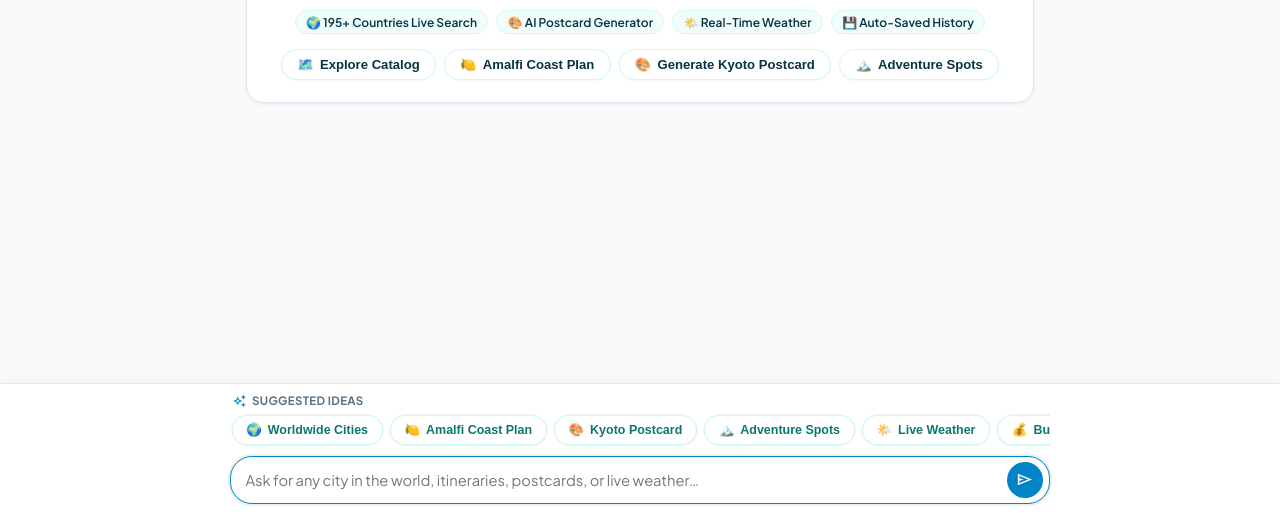
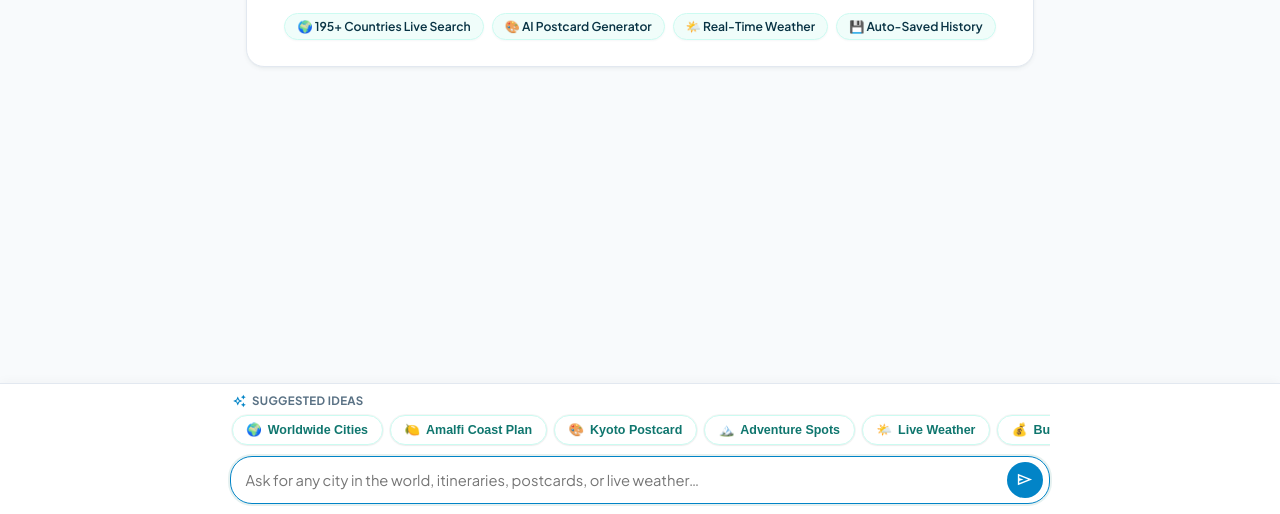
Before and after one commit to rezkyrevansyah/buildwithgemini-wanderlust-illustrator, a website: page wanderlust-illustrator/frontend/static/index.html in a window 1280 px wide. Shown: the part 286-800 px from the top of the page. Drawn offline with nearby package versions, Linux system fonts and the light colour scheme.

Commit message:
feat(ui): convert welcome card to pure onboarding greeting without suggestion buttons

```diff
--- a/wanderlust-illustrator/frontend/static/index.html
+++ b/wanderlust-illustrator/frontend/static/index.html
@@ -307,52 +307,21 @@
     justify-content: center;
     gap: 0.5rem;
     flex-wrap: wrap;
-    margin: 0.85rem 0 0.5rem;
+    margin: 1rem 0 0.25rem;
   }
 
   .welcome-pill {
-    font-size: 0.75rem;
+    font-size: 0.76rem;
     font-weight: 600;
-    padding: 0.22rem 0.65rem;
-    border-radius: 12px;
+    padding: 0.28rem 0.75rem;
+    border-radius: 9999px;
     background: #f0fdfa;
     color: var(--brand-navy);
     border: 1px solid #ccfbf1;
     display: inline-flex;
     align-items: center;
-    gap: 0.35rem;
-  }
-
-  .welcome-suggestions {
-    display: flex;
-    flex-wrap: wrap;
-    justify-content: center;
-    gap: 0.5rem;
-    margin-top: 0.95rem;
-  }
-
-  .starter-chip {
-    background: #ffffff;
-    border: 1px solid #ccfbf1;
-    color: var(--brand-navy);
-    padding: 0.42rem 0.95rem;
-    border-radius: 9999px;
-    font-size: 0.82rem;
-    font-weight: 600;
-    cursor: pointer;
-    box-shadow: var(--shadow-xs);
-    display: inline-flex;
-    align-items: center;
     gap: 0.4rem;
-    user-select: none;
-    transition: transform 0.15s ease, background-color 0.15s ease, border-color 0.15s ease, box-shadow 0.15s ease, color 0.15s ease;
-  }
-
-  .starter-chip:hover {
-    background: #f0fdfa;
-    border-color: var(--brand-teal);
-    color: var(--brand-teal-dark);
-    box-shadow: 0 2px 6px rgba(0, 168, 150, 0.16);
+    box-shadow: 0 1px 2px rgba(8, 51, 68, 0.04);
   }
 
   .drawer-logo-icon, .modal-logo-icon {
@@ -360,20 +329,6 @@
     height: 28px;
     object-fit: contain;
     filter: drop-shadow(0 1px 3px rgba(0, 168, 150, 0.2));
-  }
-
-  .starter-chip:hover {
-    background: #f0fdfa;
-    border-color: #0f766e;
-    color: #115e59;
-    box-shadow: 0 2px 6px rgba(15, 118, 110, 0.14);
-  }
-
-  .starter-chip:active, .starter-chip.active-press {
-    transform: scale(0.96);
-    background: #0f766e;
-    color: #ffffff;
-    border-color: #0f766e;
   }
 
   /* Message Bubbles */
@@ -1456,20 +1411,6 @@
       <span class="welcome-pill">🌤️ Real-Time Weather</span>
       <span class="welcome-pill">💾 Auto-Saved History</span>
     </div>
-    <div class="welcome-suggestions" id="welcomeSuggestions">
-      <button type="button" class="starter-chip" data-prompt="Show me destinations in your catalog">
-        <span>🗺️</span> <span>Explore Catalog</span>
-      </button>
-      <button type="button" class="starter-chip" data-prompt="Recommend a 5-day romantic trip to Amalfi Coast">
-        <span>🍋</span> <span>Amalfi Coast Plan</span>
-      </button>
-      <button type="button" class="starter-chip" data-prompt="Generate a vintage travel postcard for Kyoto, Japan">
-        <span>🎨</span> <span>Generate Kyoto Postcard</span>
-      </button>
-      <button type="button" class="starter-chip" data-prompt="What places are good for adventure and nature?">
-        <span>🏔️</span> <span>Adventure Spots</span>
-      </button>
-    </div>
   </div>
 </div>
 
```
